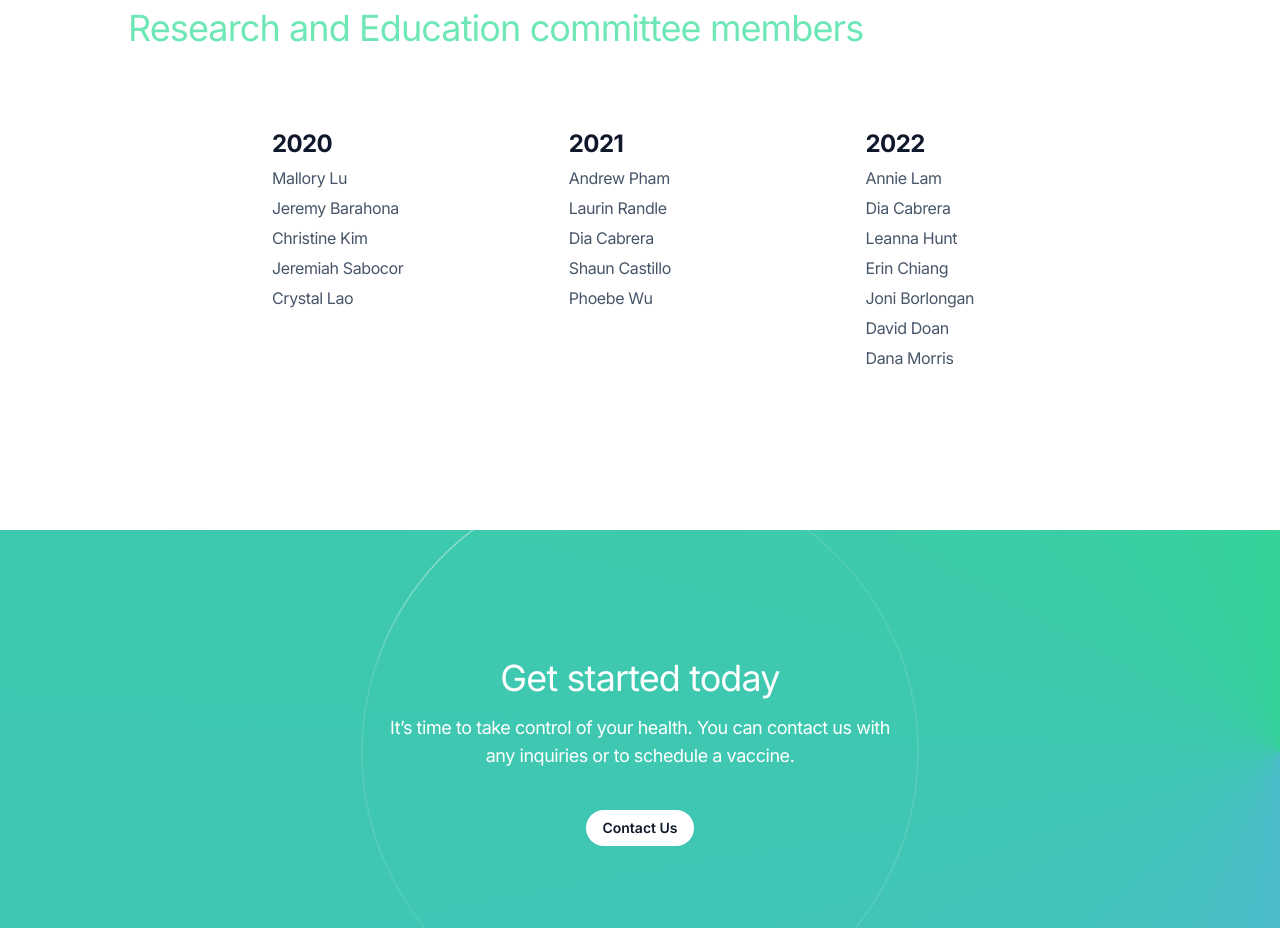
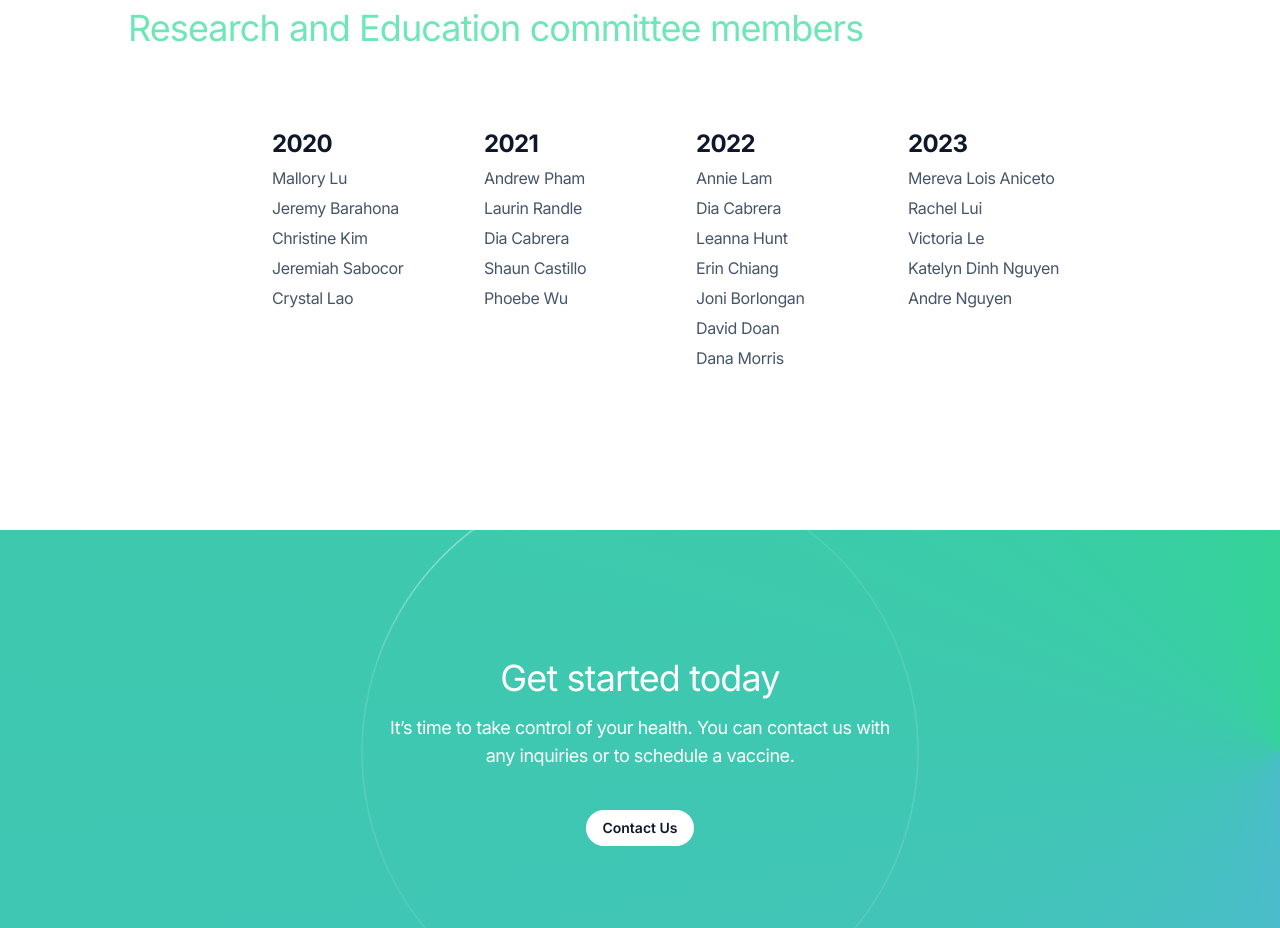
Before and after one commit to Anthonykgg/pharma_website, a Next.js app: page / in a window 1280 px wide. Shown: the part 1820-2748 px from the top of the page. Built offline with nearby package versions, Linux system fonts and the light colour scheme.

Commit message:
Add category to research section

```diff
--- a/pages/index.js
+++ b/pages/index.js
@@ -28,7 +28,7 @@ export default function Home() {
         </div>
         <div className="w-[90%] sm:w-[50%] my-10">
           <ReactPlayer
-            url="https://www.youtube.com/watch?v=SleKuPjxZjE"
+            url="https://www.youtube.com/watch?v=dQw4w9WgXcQ"
             width="auto"
           />
         </div>
@@ -156,6 +156,26 @@ export default function Home() {
               Dana Morris
               </p>
             </div>
+            <div className="sm:w-[30%]">
+              <h3 className="text-2xl font-bold tracking-tight text-slate-900">
+                2023
+              </h3>
+              <p className="mt-1.5 text-base tracking-tight text-slate-600">
+                Mereva Lois Aniceto
+              </p>
+              <p className="mt-1.5 text-base tracking-tight text-slate-600">
+                Rachel Lui
+                </p>
+              <p className="mt-1.5 text-base tracking-tight text-slate-600">
+                Victoria Le
+              </p>
+              <p className="mt-1.5 text-base tracking-tight text-slate-600">
+              Katelyn Dinh Nguyen
+              </p>
+              <p className="mt-1.5 text-base tracking-tight text-slate-600">
+              Andre Nguyen
+              </p>
+            </div>
           </div>
         </div>
       </section>
```
